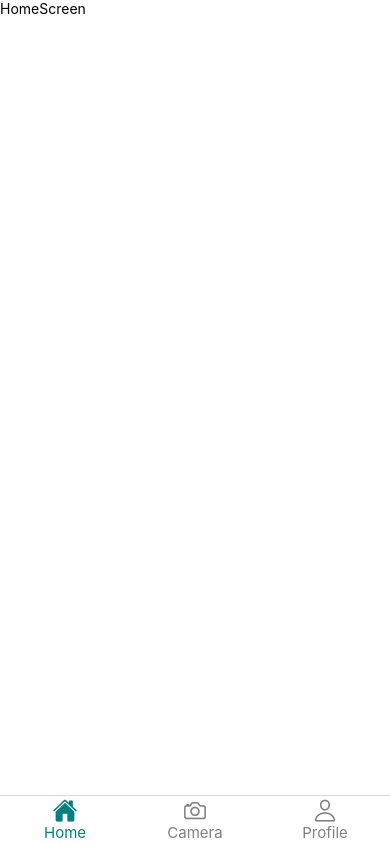
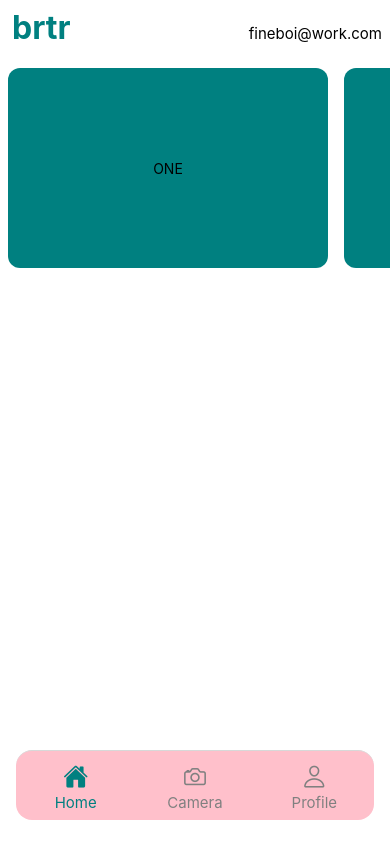
Before and after one commit to occiandiaali/floggit, a React Native app: screen /PostingScreen in a window 390 px wide. Built offline with nearby package versions, Linux system fonts and the light colour scheme.

Commit message:
Add image picker plugin and logic

```diff
--- a/App.tsx
+++ b/App.tsx
@@ -54,7 +54,14 @@ export default function App() {
           },
           tabBarActiveTintColor: 'teal',
           tabBarInactiveTintColor: 'gray',
-          tabBarLabelStyle: {fontSize: 15, bottom: 2},
+          tabBarLabelStyle: {fontSize: 15, bottom: 8},
+          tabBarStyle: {
+            height: 70,
+            margin: 16,
+            borderRadius: 16,
+            bottom: 8,
+            backgroundColor: 'pink',
+          },
         })}>
         <Tab.Screen
           options={{headerShown: false}}
--- a/package.json
+++ b/package.json
@@ -15,6 +15,7 @@
     "@react-navigation/native-stack": "^6.9.1",
     "react": "18.1.0",
     "react-native": "0.70.3",
+    "react-native-image-picker": "^4.10.0",
     "react-native-safe-area-context": "^4.4.1",
     "react-native-screens": "^3.18.2",
     "react-native-vector-icons": "^9.2.0"
--- /dev/null
+++ b/src/components/molecules/customHeader.tsx
@@ -0,0 +1,36 @@
+import {StyleSheet, Text, View} from 'react-native';
+import React from 'react';
+
+const styles = StyleSheet.create({
+  appName: {
+    fontSize: 32,
+    color: 'teal',
+    fontWeight: 'bold',
+  },
+  headerContainer: {
+    width: '100%',
+    height: 60,
+    backgroundColor: 'white',
+    flexDirection: 'row',
+    justifyContent: 'space-between',
+    paddingTop: 8,
+    paddingLeft: 12,
+    paddingRight: 8,
+  },
+  userLabel: {
+    paddingVertical: 16,
+    fontSize: 15,
+  },
+});
+
+const CustomHeaderComponent = () => {
+  const userName = 'fineboi@work.com';
+  return (
+    <View style={styles.headerContainer}>
+      <Text style={styles.appName}>brtr</Text>
+      <Text style={styles.userLabel}>{userName}</Text>
+    </View>
+  );
+};
+
+export default CustomHeaderComponent;
--- a/src/screens/Home/index.tsx
+++ b/src/screens/Home/index.tsx
@@ -1,17 +1,65 @@
 import React from 'react';
-import {StyleSheet, Text, View} from 'react-native';
+import {ScrollView, StyleSheet, Text, View} from 'react-native';
+import CustomHeaderComponent from '../../components/molecules/customHeader';
 
 const styles = StyleSheet.create({
+  promotedWrapper: {},
   wrapper: {
     flex: 1,
     backgroundColor: '#ffffff',
   },
 });
 
+const promos = [
+  {
+    id: 1,
+    label: 'ONE',
+  },
+  {
+    id: 2,
+    label: 'TWO',
+  },
+  {
+    id: 3,
+    label: 'THREE',
+  },
+  {
+    id: 4,
+    label: 'FOUR',
+  },
+  {
+    id: 5,
+    label: 'FIVE',
+  },
+  {
+    id: 6,
+    label: 'SIX',
+  },
+];
+
 function HomeScreen() {
   return (
     <View style={styles.wrapper}>
-      <Text>HomeScreen</Text>
+      <CustomHeaderComponent />
+      <View style={styles.promotedWrapper}>
+        <ScrollView showsHorizontalScrollIndicator={false} horizontal={true}>
+          {promos.map(el => (
+            <View
+              key={el.id}
+              style={{
+                margin: 8,
+                width: 320,
+                height: 200,
+                justifyContent: 'center',
+                alignItems: 'center',
+                borderRadius: 12,
+                backgroundColor: 'teal',
+              }}>
+              <Text>{el.label}</Text>
+            </View>
+          ))}
+        </ScrollView>
+      </View>
     </View>
   );
 }
--- a/src/screens/Posting/index.tsx
+++ b/src/screens/Posting/index.tsx
@@ -1,10 +1,166 @@
-import React from 'react';
-import {Text, View} from 'react-native';
+import React, {useState} from 'react';
+import {
+  Alert,
+  PermissionsAndroid,
+  Platform,
+  Pressable,
+  StyleSheet,
+  Text,
+  View,
+} from 'react-native';
+import {useIsFocused} from '@react-navigation/native';
+
+import {
+  CameraOptions,
+  launchCamera,
+  launchImageLibrary,
+  MediaType,
+} from 'react-native-image-picker';
+import Ionicons from 'react-native-vector-icons/Ionicons';
+
+const styles = StyleSheet.create({
+  container: {
+    flex: 1,
+    backgroundColor: 'white',
+  },
+});
 
 function PostingScreen() {
+  const [filePath, setFilePath] = useState({});
+
+  const reqCameraPermission = async () => {
+    if (Platform.OS === 'android') {
+      try {
+        const granted = await PermissionsAndroid.request(
+          PermissionsAndroid.PERMISSIONS.Camera,
+          {
+            title: 'Camera Permission',
+            message: 'App needs camera permission',
+            buttonPositive: 'Positive',
+          },
+        );
+        return granted === PermissionsAndroid.RESULTS.granted;
+      } catch (error) {
+        console.log('Android permission err ', error);
+        return false;
+      }
+    } else {
+      return true;
+    }
+  };
+
+  const reqExtWritePermission = async () => {
+    if (Platform.OS === 'android') {
+      try {
+        const granted = await PermissionsAndroid.request(
+          PermissionsAndroid.PERMISSIONS.WRITE_EXTERNAL_STORAGE,
+          {
+            title: 'Storage Permission',
+            message: 'App needs write permission',
+            buttonPositive: 'Positive',
+          },
+        );
+        return granted === PermissionsAndroid.RESULTS.granted;
+      } catch (error) {
+        console.log('Android permission err ', error);
+        return false;
+      }
+    } else {
+      return true;
+    }
+  };
+
+  const captureImage = async (type: MediaType) => {
+    let options = {
+      mediaType: type,
+      maxWidth: 300,
+      maxHeight: 550,
+      quality: 1,
+      videoQuality: 'low',
+      durationLimit: 30, //Video max duration in seconds
+      saveToPhotos: true,
+    } as CameraOptions;
+    //  let isCameraPermitted = await reqCameraPermission();
+    //  let isStoragePermitted = await reqExtWritePermission();
+
+    launchCamera(options, response => {
+      console.log('Response ', response);
+      if (response.didCancel) {
+        Alert.alert('Notice', 'User cancelled camera');
+        return;
+      } else if (response.errorCode === 'camera_unavailable') {
+        Alert.alert('Warning', 'Camera not available');
+        return;
+      } else if (response.errorCode === 'permission') {
+        Alert.alert('Warning', 'Permission not satisfied');
+        return;
+      } else if (response.errorCode === 'others') {
+        console.error('err', response.errorMessage);
+        return;
+      }
+      setFilePath(response);
+    });
+
+    // if (isCameraPermitted && isStoragePermitted) {
+    //   launchCamera(options, response => {
+    //     console.log('Response ', response);
+    //     if (response.didCancel) {
+    //       Alert.alert('Notice', 'User cancelled camera');
+    //       return;
+    //     } else if (response.errorCode === 'camera_unavailable') {
+    //       Alert.alert('Warning', 'Camera not available');
+    //       return;
+    //     } else if (response.errorCode === 'permission') {
+    //       Alert.alert('Warning', 'Permission not satisfied');
+    //       return;
+    //     } else if (response.errorCode === 'others') {
+    //       console.error('err', response.errorMessage);
+    //       return;
+    //     }
+    //     setFilePath(response);
+    //   });
+    // }
+  };
+
+  const createThreeButtonAlert = () =>
+    Alert.alert('Alert Title', 'My Alert Msg', [
+      {
+        text: 'Cancel',
+        onPress: () => console.log('Cancel Pressed'),
+        style: 'cancel',
+      },
+      {
+        text: 'Take a photo',
+        onPress: () => captureImage('photo'),
+      },
+      {
+        text: 'Choose from gallery',
+        onPress: () => console.log('Gallery pressed'),
+      },
+    ]);
+
+  const isFocused = useIsFocused();
+  isFocused ? createThreeButtonAlert() : null;
+
   return (
-    <View>
-      <Text>PostingScreen</Text>
+    <View style={styles.container}>
+      <Ionicons
+        name="camera"
+        size={180}
+        color="grey"
+        style={{
+          marginTop: 34,
+          alignSelf: 'center',
+        }}
+      />
+      <Pressable
+        onPress={createThreeButtonAlert}
+        style={{
+          justifyContent: 'center',
+          alignItems: 'center',
+        }}>
+        <Text>Add Image</Text>
+      </Pressable>
     </View>
   );
 }
```
Also changed, not shown: 3 other files (tests, documents, lock files or other folders).
